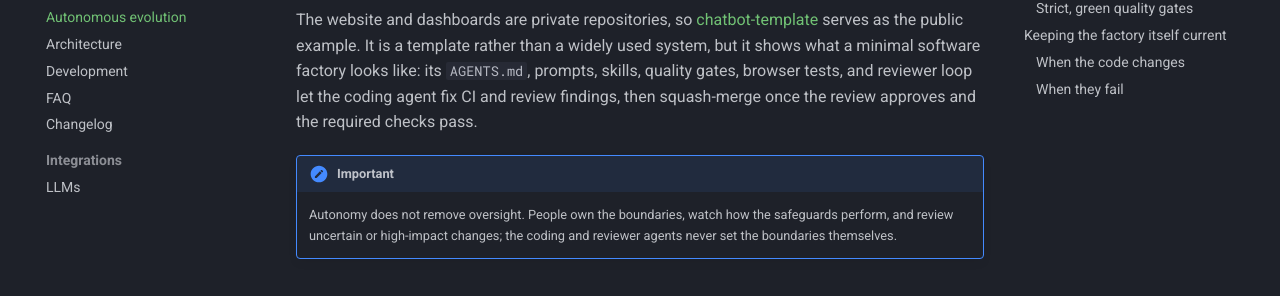
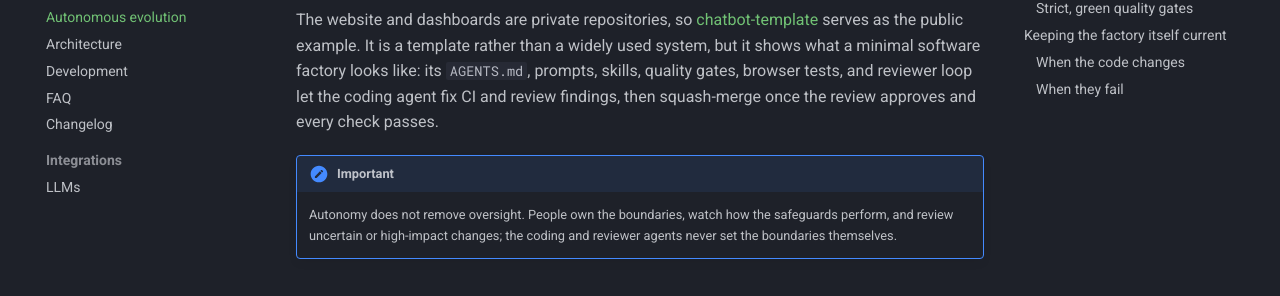
Before and after one commit to IndrajeetPatil/llm-dependabot, an MkDocs documentation site: the page built from docs/autonomy.md, in a window 1280 px wide and 900 px high, scrolled down 3729 px. Shown: the part 199-495 px from the top of the window. Built offline with MkDocs 1.6.1 and Material for MkDocs 9.7.7, drawn with Linux system fonts in a browser that asks for light colours; comment, search, counter and statistics services are not loaded.

Commit message:
docs(agents): block merges on any failing check (#67)
## Summary

- **Merge gate:** `AGENTS.md` now requires every hosted check to pass,
required or not. A rerun that fails again doesn't explain away a
failure.

- **Reports:** reports must name every failing check.

- **Docs:** `docs/autonomy.md` now says agents merge once every check
passes, not only the required ones.

## Context

A scheduled dependency update merged a PR while a non-required
performance check was failing. The agent reported only that the required
checks had passed.

## Validation

- `make docs` passed.

- `make hooks` passed.

```diff
--- a/docs/autonomy.md
+++ b/docs/autonomy.md
@@ -165,7 +165,7 @@ serves as the public example. It is a template rather than a widely used
 system, but it shows what a minimal software factory looks like: its
 `AGENTS.md`, prompts, skills, quality gates, browser tests, and reviewer loop
 let the coding agent fix CI and review findings, then squash-merge once the
-review approves and the required checks pass.
+review approves and every check passes.
 
 > [!IMPORTANT]
 > Autonomy does not remove oversight. People own the boundaries, watch how
```
Also changed, not shown: AGENTS.md (+5 -3 lines).
